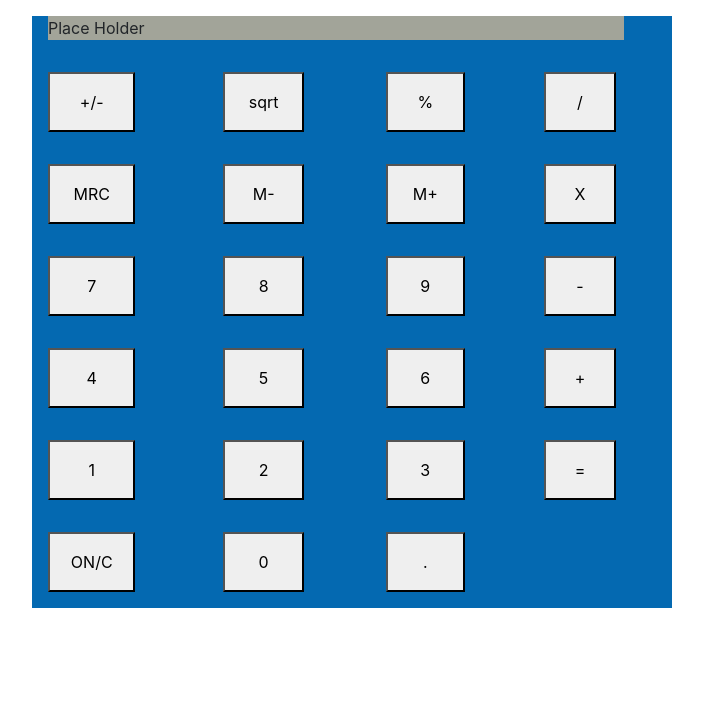
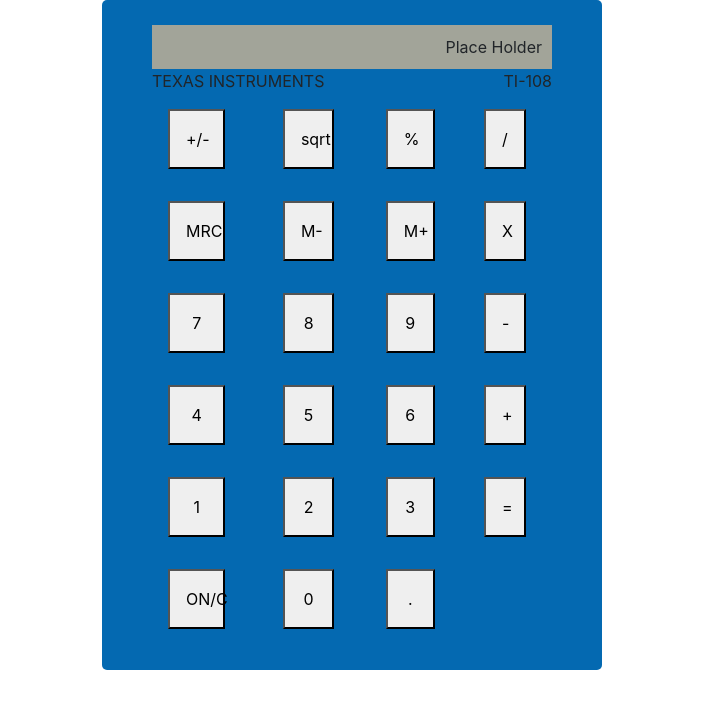
Before and after one commit to rubui/FreeCodeCampProjects, a plain HTML site: page Calculator/index.html in a window 1280 px wide. Shown: the whole page, without its empty margins (288-991 px from the left). Drawn offline with nearby package versions, Linux system fonts and the light colour scheme.

Commit message:
Adding more css styling and arith key functions
Styling top of calculator and adding fuctionality for equals and other arith

```diff
--- a/Calculator/index.html
+++ b/Calculator/index.html
@@ -1,7 +1,7 @@
 <!DOCTYPE html>
 <html>
 <head>
-<title>Simple Calculator</title>
+<title>TI-108 Simple Calculator</title>
 <meta name="viewport" content="width=device-width, initial-scale=1.0">
 
 <meta charset="UTF-8">
@@ -13,35 +13,48 @@
 
 </head>
 <body>
-	<!-- Modeled after the Texas Instruments TI-108 Simple Calculator -->
+
+	<!-- A Modeled after the Texas Instruments TI-108 Simple Calculator
+		 Author: Rebecca Bui
+		 A fun refresher in pure Javascript
+	-->
 	<div class="calc">
-		<div class="calc-display">
-			Place Holder
+		<div class="calc-top">
+			<div></div>
+			<div class="calc-display">
+				Place Holder
+			</div>
+			<div></div>
+			<div>
+				<span >TEXAS INSTRUMENTS</span>
+				<span style=" float: right;">TI-108</span>
+				<span class= solar></span>
+			</div>
 		</div>
 		<div class="calc-keys">
-			<button class="key"> +/- </button>
-			<button class="key"> sqrt </button>
-			<button class="key"> % </button>
-			<button class="key"> / </button>
-			<button class="key"> MRC </button>
-			<button class="key"> M- </button>
-			<button class="key"> M+ </button>
-			<button class="key"> X </button>
+			<button class="key sign-toggle"> +/- </button>
+			<button class="key arith"> sqrt </button>
+			<button class="key arith"> % </button>
+			<button class="key arith"> / </button>
+			<button class="key mem"> MRC </button>
+			<button class="key mem"> M- </button>
+			<button class="key mem"> M+ </button>
+			<button class="key arith"> X </button>
 			<button class="key num"> 7 </button>
 			<button class="key num"> 8 </button>
 			<button class="key num"> 9 </button>
-			<button class="key"> - </button>
+			<button class="key arith"> - </button>
 			<button class="key num"> 4 </button>
 			<button class="key num"> 5 </button>
 			<button class="key num"> 6 </button>
-			<button class="key"> + </button>
+			<button class="key arith"> + </button>
 			<button class="key num"> 1 </button>
 			<button class="key num"> 2 </button>
 			<button class="key num"> 3</button>
-			<button class="key"> = </button>
-			<button class="key"> ON/C </button>
+			<button class="key equals"> = </button>
+			<button class="key on-clear"> ON/C </button>
 			<button class="key num"> 0 </button>
-			<button class="key"> . </button>
+			<button class="key dec"> . </button>
 
 		</div>
 	</div>
--- a/Calculator/script.js
+++ b/Calculator/script.js
@@ -2,18 +2,21 @@ var calculator_object = {
 	'display-str':"0",
 	'curr-val': 0,
 	'saved-val': 0,
+	'mem-val': 0
 };
 
 document.addEventListener("DOMContentLoaded", function(event) {
 	const calculator = document.querySelector(".calc");
 	const nums = document.querySelectorAll(".num");
+	const onc = document.querySelector(".on-clear");
+	const arith = document.querySelectorAll(".arith");
 	const calculator_display = document.querySelector(".calc-display");
 
 	console.log(nums);
 	console.log(calculator_display);
 
 
-
+	//Number key functionality
 	nums.forEach((btn) => {
   		btn.addEventListener("click", (event) => {
   			console.log("hi");
@@ -28,4 +31,17 @@ document.addEventListener("DOMContentLoaded", function(event) {
     		calculator_display.innerHTML = calculator_object['display-str'];
   		});
 	});
+
+	//Clear button functionality
+	onc.addEventListener("click", (event) => {
+		console.log("clear");
+		calculator_object['curr-val'] = 0;
+		calculator_object['display-str'] = "0";
+		calculator_display.innerHTML = calculator_object['display-str'];
+
+	});
+
+
+
+
 });
--- a/Calculator/style.css
+++ b/Calculator/style.css
@@ -1,13 +1,17 @@
 .calc{
     background-color: #0469b1;
-    width:50%;
+    width:500px;
     margin: auto;
+    padding: 25px 50px 25px 50px;
+    border-radius: 5px;
 }
 
 .calc-display{
 	background-color: #A2A499;
-	width: 90%;
-	margin: 1rem;
+	width: 100%;
+	padding: 10px;
+	margin: auto;
+	text-align:right;
 
 }
 
```
